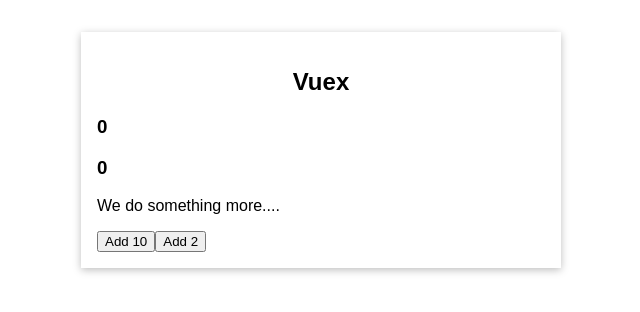
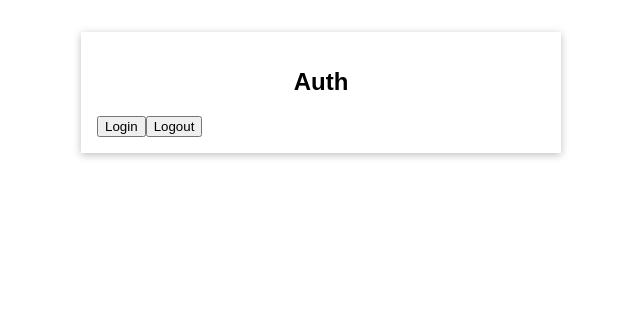
Before and after one commit to AlexLucenaWeb/vue-vuex, a Vue app: page / in a window 1280 px wide. Shown: the top 312 px of the page, without its empty margins (319-959 px from the left). Built offline with nearby package versions, Linux system fonts and the light colour scheme.

Commit message:
adding Login/out dummy states

```diff
--- a/src/App.vue
+++ b/src/App.vue
@@ -1,24 +1,37 @@
 <template>
-  <base-container title="Vuex">
+  <base-container title="Vuex" v-if="isLogged">
     <the-counter></the-counter>
     <favorite-value></favorite-value>
     <button @click="addTen">Add 10</button>
     <change-counter></change-counter>
   </base-container>
+  <base-container title="Auth">
+    <user-auth></user-auth>
+  </base-container>
 </template>
 
 <script>
+import {mapGetters} from 'vuex';
+
 import BaseContainer from './components/BaseContainer.vue';
 import TheCounter from './components/TheCounter.vue';
 import ChangeCounter from './components/ChangeCounter.vue';
 import FavoriteValue from './components/FavoriteValue.vue';
+import UserAuth from './components/UserAuth.vue';
 
 export default {
   components: {
     BaseContainer,
     TheCounter,
     ChangeCounter,
-    FavoriteValue
+    FavoriteValue,
+    UserAuth
+  },
+  computed: {
+    // counter() {
+    //   return this.$store.getters.finalCounter;
+    // }
+    ...mapGetters(['isLogged'])
   },
   methods: {
     addTen() {
--- a/src/components/ChangeCounter.vue
+++ b/src/components/ChangeCounter.vue
@@ -1,13 +1,21 @@
 <template>
-  <button @click="addTwo">Add 2</button>
+  <button @click="inc">Add 2</button>
+  <button @click="increase({value: 11})">Add 11</button>
 </template>
 
 <script>
+import { mapActions } from 'vuex';
+
 export default {
   methods: {
-    addTwo() {
-      this.$store.dispatch('increment');
-    }
+  //   addTwo() {
+  //     this.$store.dispatch('increment');
+  //   }
+  // ...mapActions(['increment', 'increase'])
+  ...mapActions({
+    inc: 'increment',
+    increase: 'increase'
+  })
   }
 };
 </script>
--- a/src/components/TheCounter.vue
+++ b/src/components/TheCounter.vue
@@ -1,13 +1,17 @@
 <template>
-  <h3>{{ counter }}</h3>
+  <h3>{{ finalCounter }}</h3>
 </template>
 
 <script>
+import { mapGetters } from 'vuex';
+
+
 export default {
   computed: {
-    counter() {
-      return this.$store.getters.finalCounter;
-    }
+    // counter() {
+    //   return this.$store.getters.finalCounter;
+    // }
+    ...mapGetters(['finalCounter'])
   }
 };
 </script>
--- /dev/null
+++ b/src/components/UserAuth.vue
@@ -0,0 +1,17 @@
+<template>
+    <button @click="login">Login</button>
+    <button @click="logout">Logout</button>
+</template>
+
+<script>
+import { mapActions } from 'vuex';
+
+export default{
+    methods: {
+        ...mapActions({
+            login: 'logIn',
+            logout: 'logOut'
+        })
+    }
+}
+</script>
--- a/src/main.js
+++ b/src/main.js
@@ -6,27 +6,11 @@
 const store = createStore({
   state() {
     return {
-      counter: 0
+      counter: 0,
+      isLogged: false
     };
   },
-  mutations: {
-    increment(state) {
-      // state.counter++;ç
-      state.counter = state.counter + 2;
-    },
-    increase(state, payload) {
-      state.counter = state.counter + payload.value;
-    }
-  },
-  actions: {
-    increment(context){
-      // Here we commit the mutation we want.
-      context.commit('increment');
-    },
-    increase(context, payload){
-      context.commit('increase', payload);
-    }
-  },
+
   getters: {
     finalCounter(state) {
       return state.counter * 2;
@@ -40,8 +24,43 @@
         return 100;
       }
       return finalCounter;
+    },
+    isLogged(state){
+      return state.isLogged
     }
-  }
+  },
+
+  mutations: {
+    increment(state) {
+      // state.counter++;ç
+      state.counter = state.counter + 2;
+    },
+    increase(state, payload) {
+      state.counter = state.counter + payload.value;
+    },
+    logIn(state) {
+      state.isLogged = true
+    },
+    logOut(state) {
+      state.isLogged = false
+    }
+  },
+
+  actions: {
+    increment(context){
+      // Here we commit the mutation we want.
+      context.commit('increment');
+    },
+    increase(context, payload){
+      context.commit('increase', payload);
+    },
+    logIn(context){
+      context.commit('logIn')
+    },
+    logOut(context){
+      context.commit('logOut')
+    }
+  },
 });
 
 const app = createApp(App);
```
